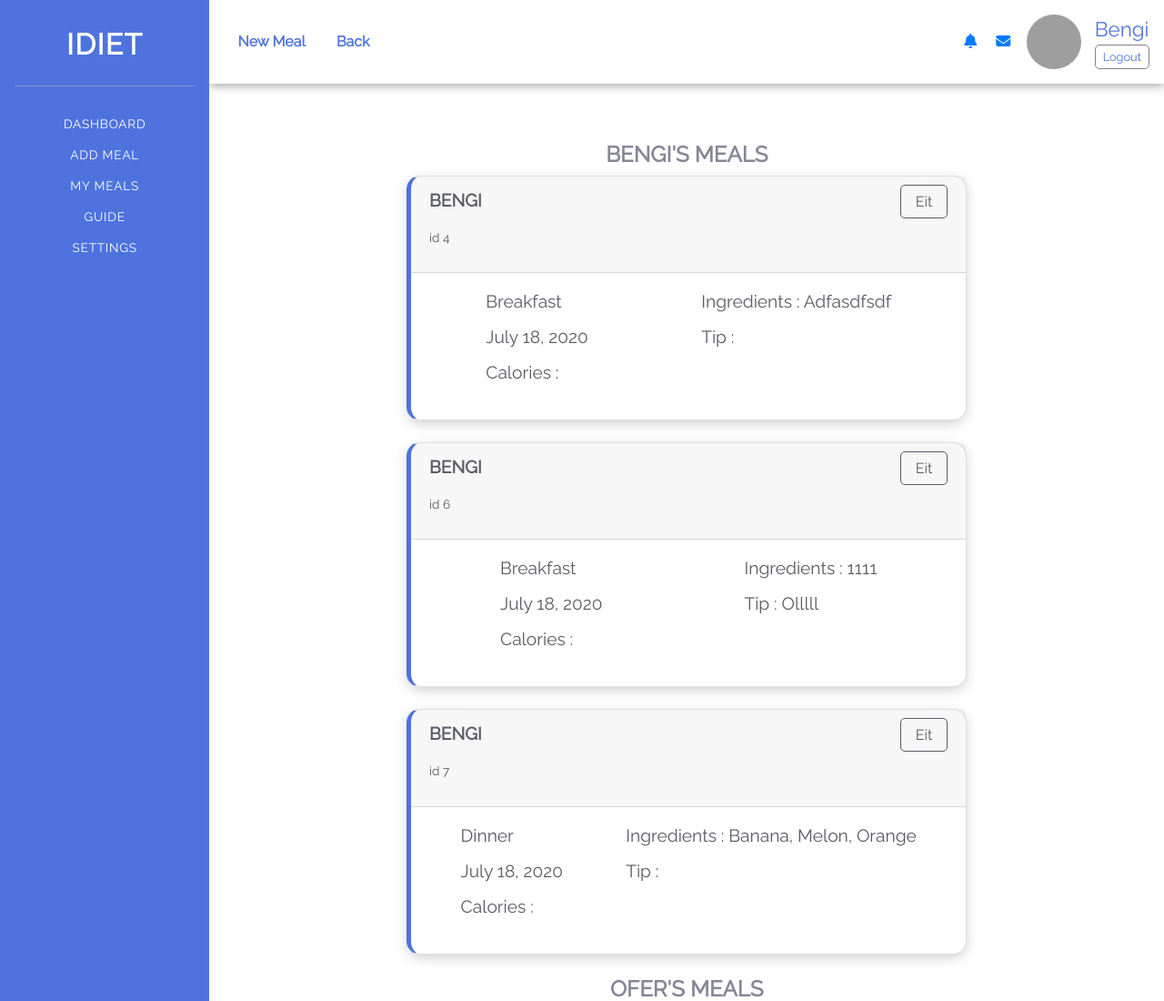
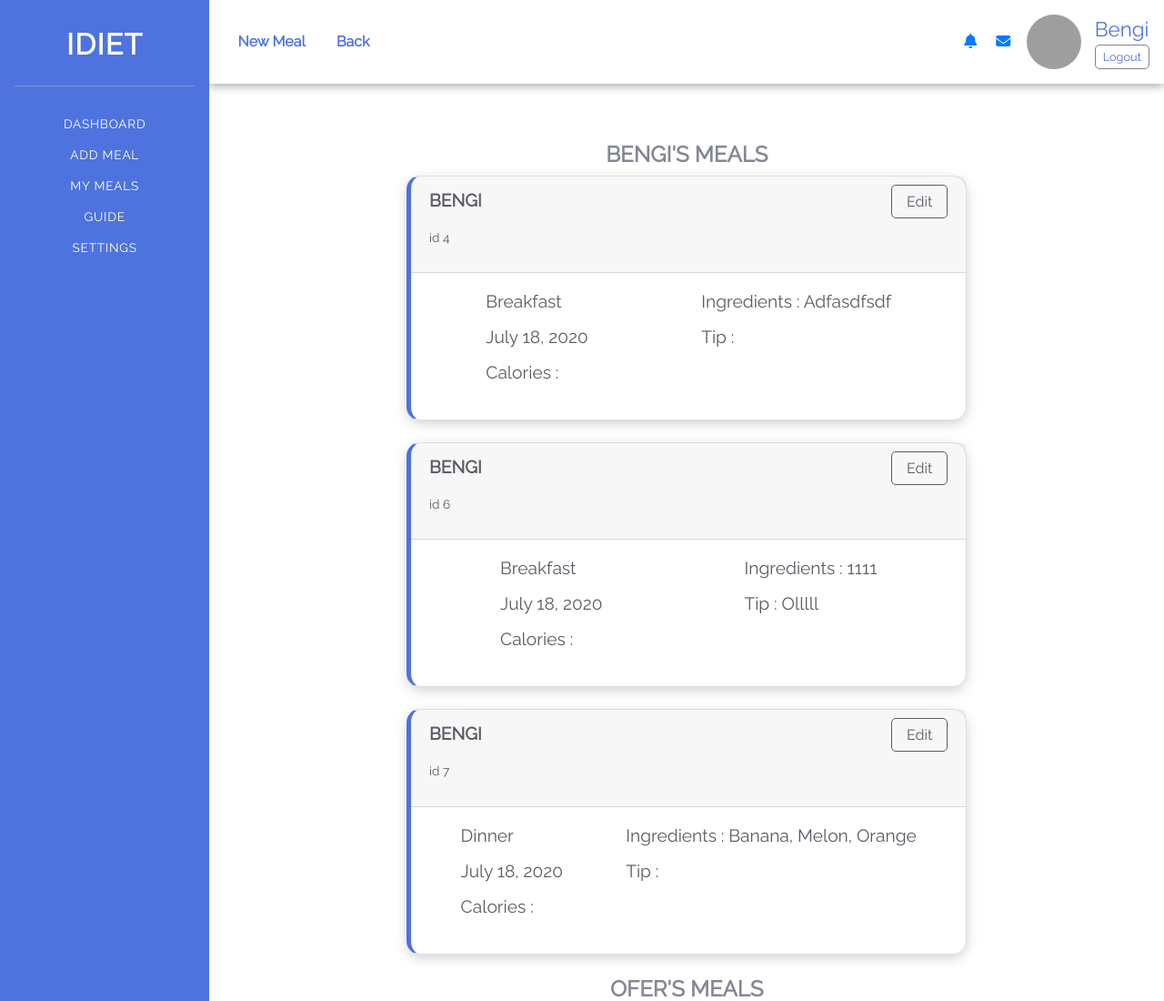
Before and after one commit to dorbengi/idiet-django, a Django app: page /allmeals/ in a window 1280 px wide. Shown: the top 1100 px of the page at 91% size. Run offline with Django 3.2, Linux system fonts and the light colour scheme; a user stored in the database is signed in; data comes from the database, SQL or seed files in the repository; some libraries are stand-ins or nearby versions; grey boxes are pictures that could not be loaded.

Commit message:
change text content

```diff
--- a/idiet/templates/idiet/allmeals.html
+++ b/idiet/templates/idiet/allmeals.html
@@ -107,12 +107,12 @@
                         <!-- Card Header -->
                         <div class="card-header">
                             <div>
-                                <p>{{user.username}}</p>
+                                <p>{{u.username}}</p>
                                 <p> id {{ m.id }}</p>
                             </div>
                             <div>
                                 {% if m.user_id_id == user.id %}
-                                <a href="/meal/{{ m.id }}">Eit</a>
+                                <a href="/meal/{{ m.id }}">Edit</a>
                                 <!-- -->
                                 {% else %}
                                 <a href="/assigntome/{{ m.id }}">Tip</a>
```
